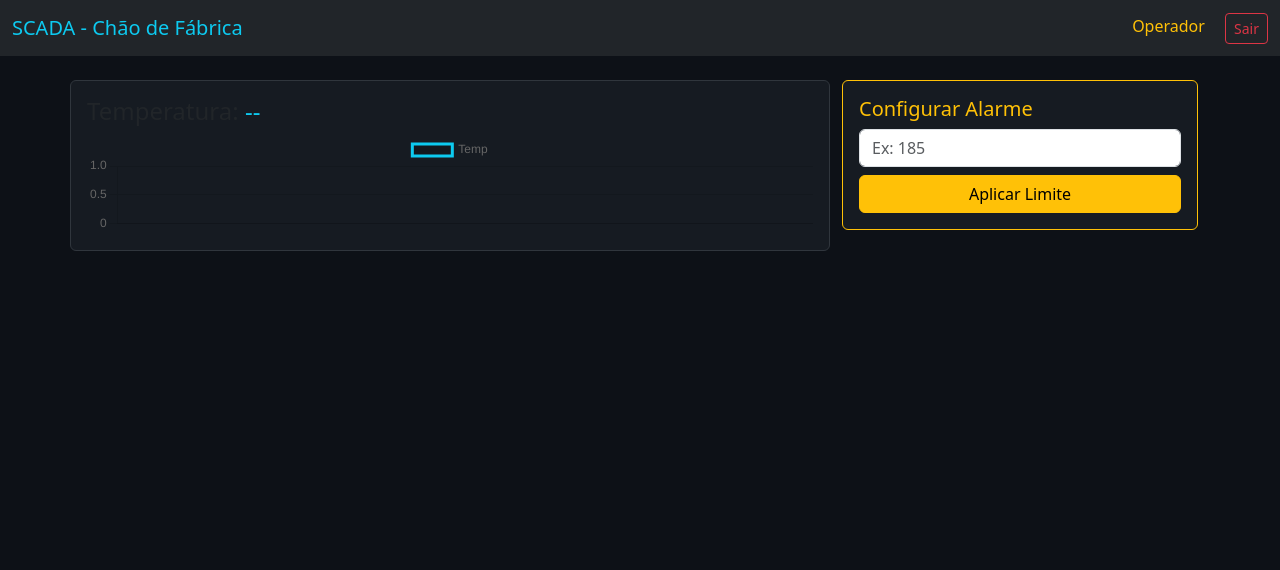
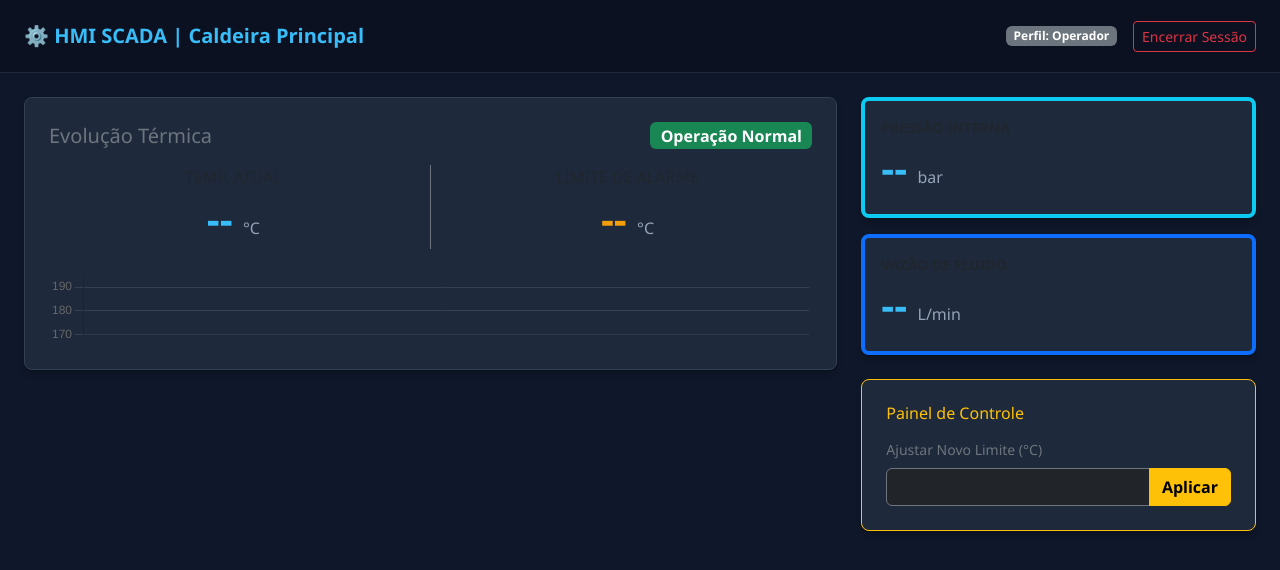
Before and after one commit to luizasilva08/seguranca-da-informacao, a Flask app: template templates/scada.html in a window 1280 px wide. Shown: the top 570 px of the page. Run offline with Flask 3, Linux system fonts and the light colour scheme; the template is opened without the code that fills it, so the values that code supplies are empty.

Commit message:
Update scada.html

```diff
--- a/templates/scada.html
+++ b/templates/scada.html
@@ -2,33 +2,69 @@
 <html lang="pt-BR">
 <head>
     <meta charset="UTF-8">
-    <title>SCADA</title>
+    <title>SCADA - Controle de Processos</title>
     <link href="https://cdn.jsdelivr.net/npm/bootstrap@5.3.0/dist/css/bootstrap.min.css" rel="stylesheet">
     <script src="https://cdn.jsdelivr.net/npm/chart.js"></script>
-    <style>body { background-color: #0d1117; color: white; } .card { background-color: #161b22; border: 1px solid #30363d; }</style>
+    <style>
+        body { background-color: #0f172a; color: #f8fafc; font-family: 'Segoe UI', Tahoma, Geneva, Verdana, sans-serif; }
+        .navbar-custom { background: #0b1120; border-bottom: 1px solid #1e293b; }
+        .card-custom { background: #1e293b; border: 1px solid #334155; border-radius: 8px; box-shadow: 0 4px 6px -1px rgba(0,0,0,0.3); }
+        .value-display { font-size: 2.5rem; font-weight: 700; color: #38bdf8; }
+        .unit { font-size: 1rem; color: #94a3b8; font-weight: normal; }
+
+        /* A Mágica do Alarme Aqui */
+        @keyframes piscar-vermelho { 0% { box-shadow: 0 0 10px rgba(239, 68, 68, 0.2); border-color: #ef4444; } 50% { box-shadow: 0 0 30px rgba(239, 68, 68, 0.8); border-color: #f87171; background-color: #450a0a; } 100% { box-shadow: 0 0 10px rgba(239, 68, 68, 0.2); border-color: #ef4444; } }
+        .estado-alarme { animation: piscar-vermelho 1s infinite !important; }
+    </style>
 </head>
 <body>
-<nav class="navbar navbar-dark bg-dark mb-4">
-    <div class="container-fluid">
-        <span class="navbar-brand text-info">SCADA - Chão de Fábrica</span>
-        <div>
-            <span class="navbar-text me-3 text-warning">Operador</span>
-            <a href="/logout" class="btn btn-outline-danger btn-sm">Sair</a>
-        </div>
+<nav class="navbar navbar-custom py-3 mb-4">
+    <div class="container-fluid px-4">
+        <span class="navbar-brand fw-bold" style="color: #38bdf8;">⚙️ HMI SCADA | Caldeira Principal</span>
+        <div><span class="badge bg-secondary me-3">Perfil: Operador</span><a href="/logout" class="btn btn-outline-danger btn-sm">Encerrar Sessão</a></div>
     </div>
 </nav>
 
-<div class="container">
+<div class="container-fluid px-4">
     <div class="row">
-        <div class="col-md-8 card p-3">
-            <h4>Temperatura: <span id="temp" class="text-info">--</span></h4>
-            <canvas id="grafico" height="100"></canvas>
+        <div class="col-md-8">
+            <div id="card-temperatura" class="card card-custom p-4 mb-4">
+                <div class="d-flex justify-content-between align-items-center mb-3">
+                    <h5 class="m-0 text-secondary">Evolução Térmica</h5>
+                    <span id="badge-status" class="badge bg-success fs-6">Operação Normal</span>
+                </div>
+                <div class="row text-center mb-3">
+                    <div class="col-6 border-end border-secondary">
+                        <p class="m-0 text-muted">TEMP. ATUAL</p>
+                        <div id="temp" class="value-display">-- <span class="unit">°C</span></div>
+                    </div>
+                    <div class="col-6">
+                        <p class="m-0 text-muted">LIMITE DE ALARME</p>
+                        <div id="limite" class="value-display" style="color: #f59e0b;">-- <span class="unit">°C</span></div>
+                    </div>
+                </div>
+                <canvas id="grafico" height="80"></canvas>
+            </div>
         </div>
+
         <div class="col-md-4">
-            <div class="card p-3 mb-3 border-warning">
-                <h5 class="text-warning">Configurar Alarme</h5>
-                <input type="number" id="val-setpoint" class="form-control mb-2" placeholder="Ex: 185">
-                <button class="btn btn-warning" onclick="alterarSetpoint()">Aplicar Limite</button>
+            <div class="card card-custom p-3 mb-3 border-start border-4 border-info">
+                <p class="m-0 text-muted text-uppercase small fw-bold">Pressão Interna</p>
+                <div id="pressao" class="value-display">-- <span class="unit">bar</span></div>
+            </div>
+
+            <div class="card card-custom p-3 mb-4 border-start border-4 border-primary">
+                <p class="m-0 text-muted text-uppercase small fw-bold">Vazão de Fluido</p>
+                <div id="vazao" class="value-display">-- <span class="unit">L/min</span></div>
+            </div>
+
+            <div class="card card-custom p-4 border-warning">
+                <h6 class="text-warning mb-3">Painel de Controle</h6>
+                <label class="form-label text-secondary small">Ajustar Novo Limite (°C)</label>
+                <div class="input-group">
+                    <input type="number" id="val-setpoint" class="form-control bg-dark text-white border-secondary" placeholder="Ex: 185">
+                    <button class="btn btn-warning fw-bold" onclick="alterarSetpoint()">Aplicar</button>
+                </div>
             </div>
         </div>
     </div>
@@ -36,21 +72,42 @@
 
 <script>
     const ctx = document.getElementById('grafico').getContext('2d');
-    const chart = new Chart(ctx, { type: 'line', data: { labels: [], datasets: [{ label: 'Temp', data: [], borderColor: '#0dcaf0' }] } });
+    const chart = new Chart(ctx, { type: 'line', data: { labels: [], datasets: [{ label: 'Temperatura', data: [], borderColor: '#38bdf8', backgroundColor: 'rgba(56, 189, 248, 0.1)', fill: true, tension: 0.4 }] }, options: { animation: false, scales: { y: { suggestedMin: 170, suggestedMax: 195, grid: {color: '#334155'} }, x: { grid: {color: '#334155'} } }, plugins: { legend: { display: false } } } });
 
     setInterval(async () => {
         const res = await fetch('/api/monitoramento');
         const data = await res.json();
-        document.getElementById('temp').innerText = data.temperatura + "°C (Limite: " + data.limite + "°C)";
+
+        document.getElementById('temp').innerHTML = `${data.temperatura} <span class="unit">°C</span>`;
+        document.getElementById('limite').innerHTML = `${data.limite} <span class="unit">°C</span>`;
+        document.getElementById('pressao').innerHTML = `${data.pressao} <span class="unit">bar</span>`;
+        document.getElementById('vazao').innerHTML = `${data.vazao} <span class="unit">L/min</span>`;
+
+        // Lógica do Alarme
+        const cardTemp = document.getElementById('card-temperatura');
+        const badge = document.getElementById('badge-status');
+
+        if (data.alarme) {
+            cardTemp.classList.add('estado-alarme');
+            badge.className = "badge bg-danger fs-6";
+            badge.innerText = "ALERTA: SOBREAQUECIMENTO";
+        } else {
+            cardTemp.classList.remove('estado-alarme');
+            badge.className = "badge bg-success fs-6";
+            badge.innerText = "Operação Normal";
+        }
+
         chart.data.labels.push(new Date().toLocaleTimeString());
         chart.data.datasets[0].data.push(data.temperatura);
-        if(chart.data.labels.length > 10) { chart.data.labels.shift(); chart.data.datasets[0].data.shift(); }
+        if(chart.data.labels.length > 15) { chart.data.labels.shift(); chart.data.datasets[0].data.shift(); }
         chart.update();
     }, 2000);
 
     async function alterarSetpoint() {
-        await fetch('/api/setpoint', { method: 'POST', headers: { 'Content-Type': 'application/json' }, body: JSON.stringify({ valor: document.getElementById('val-setpoint').value }) });
-        alert("Setpoint Atualizado!");
+        const val = document.getElementById('val-setpoint').value;
+        if(!val) return;
+        await fetch('/api/setpoint', { method: 'POST', headers: { 'Content-Type': 'application/json' }, body: JSON.stringify({ valor: val }) });
+        document.getElementById('val-setpoint').value = '';
     }
 </script>
 </body>
```
